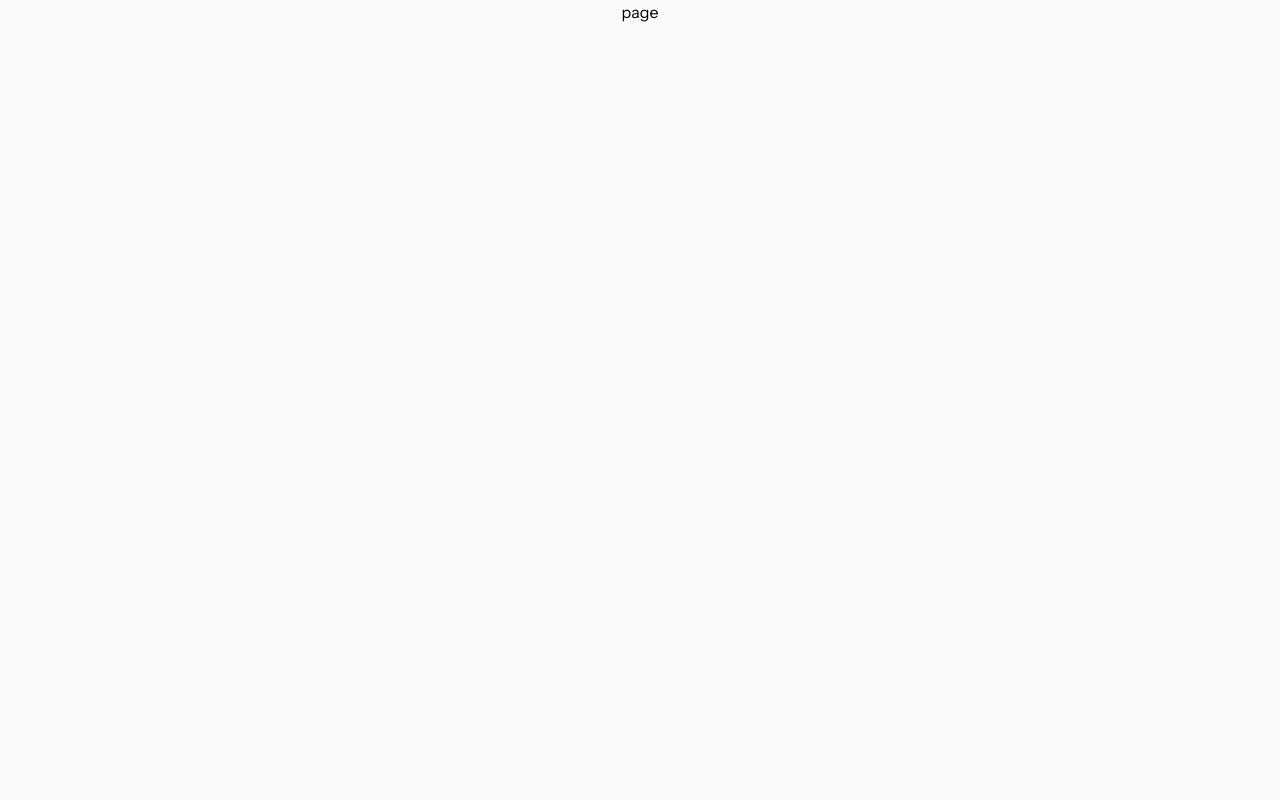
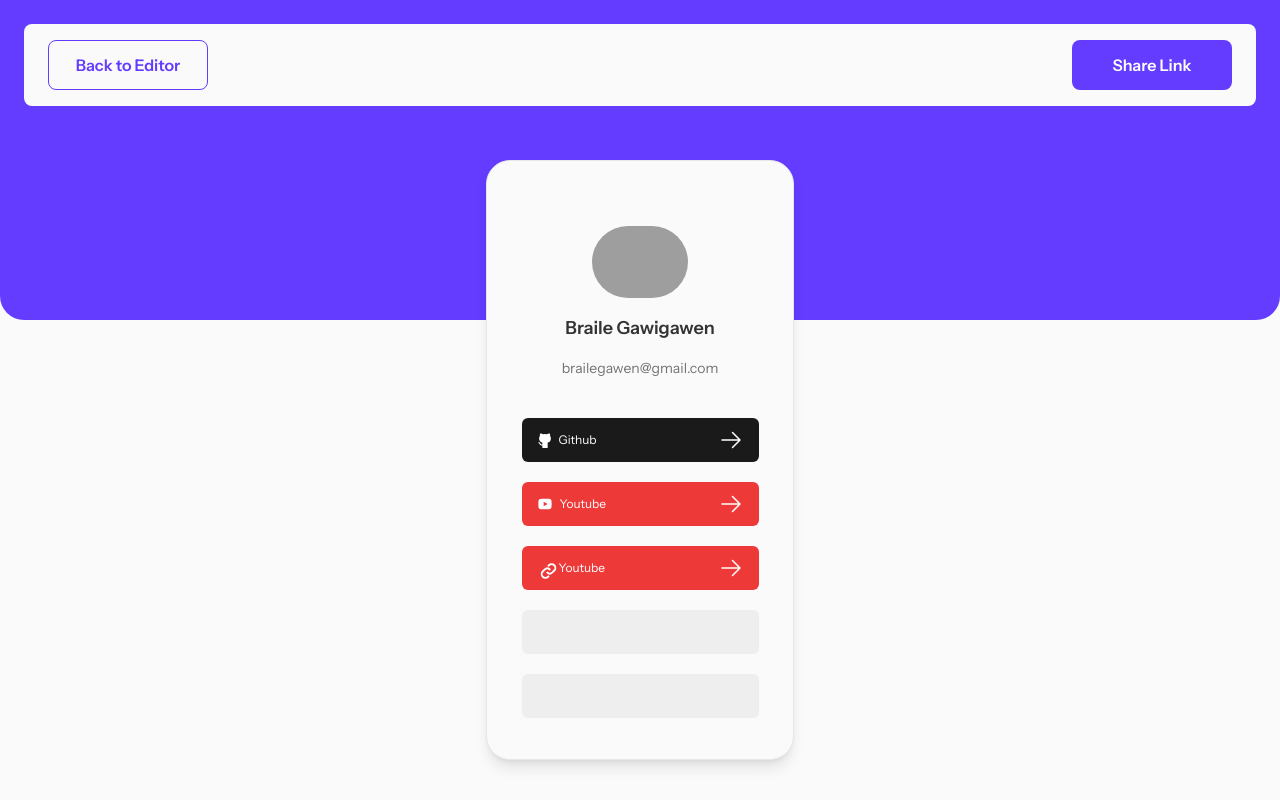
Before and after one commit to brailecg/fm-link-sharing-app, a Next.js app: page /protected/preview in a window 1280 px wide. Built offline with nearby package versions, Linux system fonts and the light colour scheme; grey boxes are pictures that could not be loaded.

Commit message:
[UI] update phone view for preview page

```diff
--- a/app/components/PhoneLinks.tsx
+++ b/app/components/PhoneLinks.tsx
@@ -5,7 +5,11 @@ import phoneImage from "../../public/assets/preview-section.png";
 import Placeholder from "../components/phone/Placeholder";
 
 import { LsaLinkSvg } from "../components/formLinks/icons";
-import { UserProfileSampleType, LinkIconsType } from "../protected/page";
+
+import {
+  UserProfileSampleType,
+  LinkIconsType,
+} from "../protected/(linkPages)/link/page";
 
 const LINK_PLACEHOLDER_COUNT: number = 5;
 
@@ -20,13 +24,20 @@ const getLinkPlacholderCount = (userLinkCount: number): number[] => {
 const PhoneLinks = ({
   userProfileSample,
   linkIcons,
+  from,
 }: {
   userProfileSample: UserProfileSampleType;
   linkIcons: LinkIconsType;
+  from?: string;
 }) => {
   return (
-    <div className="relative w-[308px] h-[600px]">
-      <div className="absolute z-10 flex flex-col items-center justify-center space-y-10 w-full h-full">
+    <div
+      className={`relative w-[308px] h-[600px] border ${
+        from === "preview"
+          ? " bg-main-grey-light sm:rounded-3xl sm:shadow-lg"
+          : ""
+      }`}>
+      <div className="absolute z-10 flex flex-col items-center justify-center space-y-10 w-full h-full pt-6">
         <div className=" grid place-items-center gap-4 grid-cols-1">
           {userProfileSample?.imageUrl ? (
             <Image
@@ -104,7 +115,9 @@ const PhoneLinks = ({
             )}
         </div>
       </div>
+
       <Image
+        className={`${from === "preview" ? "hidden" : ""}`}
         src={phoneImage}
         alt="Picture of the author"
         sizes="308px"
--- a/app/protected/(linkPages)/link/page.tsx
+++ b/app/protected/(linkPages)/link/page.tsx
@@ -29,7 +29,7 @@ const userProfileSampleType = z.object({
 });
 // Infer the type from the schema
 export type UserProfileSampleType = z.infer<typeof userProfileSampleType>;
-const userProfileSample: UserProfileSampleType = {
+export const userProfileSample: UserProfileSampleType = {
   id: "9cb8844d-8f53-4ce7-8e94-465d2becbfcb",
   email: "brailegawen@gmail.com",
   name: "brailecg",
@@ -57,7 +57,7 @@ export type LinkIconsType = {
   [key: number]: JSX.Element;
 };
 
-const linkIcons: LinkIconsType = {
+export const linkIcons: LinkIconsType = {
   1: <LsaGhSvg fill="white" />,
   2: <LsaYtSvg fill="white" />,
   3: <LsaLiSvg fill="white" />,
--- a/app/protected/(linkPages)/profile/page.tsx
+++ b/app/protected/(linkPages)/profile/page.tsx
@@ -4,67 +4,9 @@ import { redirect } from "next/navigation";
 import { z } from "zod";
 import { zodResolver } from "@hookform/resolvers/zod";
 
-import {
-  LsaFbSvg,
-  LsaGhSvg,
-  LsaLiSvg,
-  LsaYtSvg,
-} from "../../../components/formLinks/icons";
 import PhoneLinks from "../../../components/PhoneLinks";
-
 import FormProfile from "@/app/components/FormProfile";
-
-const userProfileSampleType = z.object({
-  id: z.string().uuid(),
-  email: z.string().email(),
-  name: z.string(),
-  profileName: z.string(),
-  imageUrl: z.string(),
-  links: z
-    .object({
-      id: z.number(),
-      website: z.string(),
-      color: z.string(),
-      url: z.string(),
-    })
-    .array(),
-});
-// Infer the type from the schema
-export type UserProfileSampleType = z.infer<typeof userProfileSampleType>;
-const userProfileSample: UserProfileSampleType = {
-  id: "9cb8844d-8f53-4ce7-8e94-465d2becbfcb",
-  email: "brailegawen@gmail.com",
-  name: "brailecg",
-  profileName: "Braile Gawigawen",
-  imageUrl: "",
-  links: [
-    { id: 1, website: "Github", color: "#1A1A1A", url: "https://github.com" },
-    {
-      id: 2,
-      website: "Youtube",
-      color: "#EE3939",
-      url: "https://youtube.com",
-    },
-    {
-      id: 4,
-      website: "Youtube",
-      color: "#EE3939",
-      url: "https://youtube.com",
-    },
-  ],
-};
-
-// Define the TypeScript type
-export type LinkIconsType = {
-  [key: number]: JSX.Element;
-};
-
-const linkIcons: LinkIconsType = {
-  1: <LsaGhSvg fill="white" />,
-  2: <LsaYtSvg fill="white" />,
-  3: <LsaLiSvg fill="white" />,
-  4: <LsaFbSvg fill="white" />,
-};
+import { userProfileSample, linkIcons } from "../link/page";
 
 const profileSchema = z.object({});
 
--- a/app/protected/preview/page.tsx
+++ b/app/protected/preview/page.tsx
@@ -1,7 +1,34 @@
 import React from "react";
+import Link from "next/link";
+
+import PhoneLinks from "@/app/components/PhoneLinks";
+import { userProfileSample, linkIcons } from "../(linkPages)/link/page";
 
 const page = () => {
-  return <div>page</div>;
+  return (
+    <div className="w-full relative">
+      <div className=" sm:p-6 sm:bg-main-purple sm:h-[40vh] rounded-b-3xl -z-10">
+        <div className="flex justify-between rounded-lg bg-main-grey-light px-6 py-4">
+          <Link
+            href={"/protected/profile"}
+            className={`min-[370px]:w-40 hover:bg-main-purple-light flex items-center justify-center px-4 py-3 border border-main-purple rounded-lg group font-semibold text-main-purple`}>
+            Back to Editor
+          </Link>
+          <button
+            className={` min-[370px]:w-40 bg-main-purple hover:bg-main-purple-hover flex items-center justify-center px-4 py-3   rounded-lg group font-semibold text-white`}>
+            Share Link
+          </button>
+        </div>
+      </div>
+      <div className="flex justify-center items-center sm:absolute sm:-translate-x-1/2 sm:translate-y-[0] left-1/2 top-1/2 z-10">
+        <PhoneLinks
+          userProfileSample={userProfileSample}
+          linkIcons={linkIcons}
+          from="preview"
+        />
+      </div>
+    </div>
+  );
 };
 
 export default page;
```
